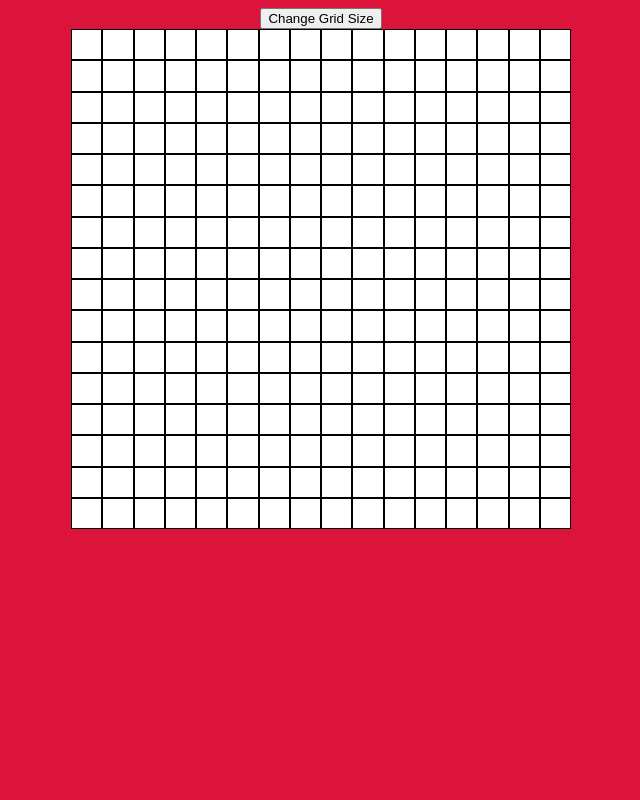
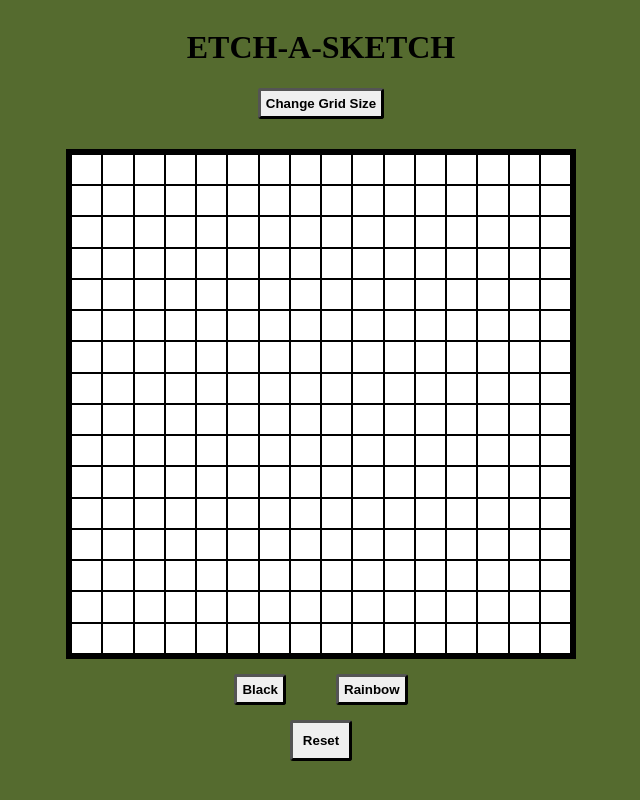
Before and after one commit to typiwo/etch-a-sketch, a plain HTML site: page index.html in a window 1280 px wide. Shown: the whole page, without its empty margins (319-959 px from the left). Drawn offline with Linux system fonts and the light colour scheme.

Commit message:
Added rainbow color and reset button

```diff
--- a/index.html
+++ b/index.html
@@ -8,11 +8,25 @@
     <link rel="stylesheet" href="style.css"/>
 </head>
 <body>
+    <!--Title-->
+    <div class="title">
+        <h1>ETCH-A-SKETCH</h1>
+    </div>
+
     <!--Create button to prompt user for grid size-->
     <button id="grid-size-button">Change Grid Size</button>
+
     <!--Create div to contain the grid-->
-    <div class="grid-container">
+    <div class="grid-container"></div>
+
+    <!--Create div to hold black/rainbow color buttons-->
+    <div class="color-button-container">
+        <button id="black-button">Black</button>
+        <button id="rainbow-button">Rainbow</button>
     </div>
+
+    <!--Create reset button-->
+    <button id="reset-button">Reset</button>
 
 
 
--- a/script.js
+++ b/script.js
@@ -38,8 +38,21 @@ function drawInBlack() {
     gridBoxes.forEach((gridBox) => {
     gridBox.addEventListener('mouseover', function(e) {
         e.target.style.background = "black";
+        e.target.style.cursor = "crosshair";
     });
     });
+}
+
+// Create function to draw in rainbow colors
+function drawInRainbow() {
+    const gridBoxes = document.querySelectorAll('.grid-box');
+    gridBoxes.forEach((gridBox) => {
+        gridBox.addEventListener('mouseover', function(e) {
+            const randomColor = Math.floor(Math.random()*16777215).toString(16);
+            e.target.style.background = "#" + randomColor;
+            e.target.style.cursor = "crosshair";
+        })
+    })
 }
 
 // Initialize grid with 16x16 and black color
@@ -53,6 +66,32 @@ initializeGrid();
 
 // When button is cliked, prompt for new grid size
 gridSizeButton.onclick = function() {
-    gridSize = window.prompt('What size grid would you like?');
+    gridSize = window.prompt('Select grid size:');
     createGrid(gridSize);
+    drawInBlack();
 };
+
+// Add functionality for color changing buttons
+const blackButton = document.querySelector('#black-button');
+const rainbowButton = document.querySelector('#rainbow-button');
+
+blackButton.onclick = function () {
+    drawInBlack();
+}
+rainbowButton.onclick = function () {
+    drawInRainbow();
+}
+
+// Add reset button functionality
+function resetGrid() {
+    const gridBoxes = document.querySelectorAll('.grid-box');
+    gridBoxes.forEach((gridBox) => {
+        gridBox.style.backgroundColor = "white";
+    })
+}
+
+const resetButton = document.querySelector('#reset-button');
+
+resetButton.onclick = function () {
+    resetGrid();
+}
--- a/style.css
+++ b/style.css
@@ -1,10 +1,24 @@
 /* Entire webpage */
 body {
-    background-color:crimson;
+    background-color:darkolivegreen;
     display: flex;
     justify-content: center;
     align-items: center;
     flex-direction: column;
+}
+
+/* Grid size button */
+#grid-size-button {
+    padding: 5px;
+    margin-bottom: 30px;
+    border-radius: 3px;
+    border-width: 3px;
+    font-weight: bold;
+}
+
+#grid-size-button:hover {
+    background-color:darkgrey;
+    cursor: pointer;
 }
 
 /* Grid */
@@ -12,10 +26,46 @@ body {
     display: grid;
     width: 500px;
     height: 500px;
+    border: 5px solid black;
 }
 
 .grid-box {
     background-color: white;
     border: 1px solid black;
+    padding: 1px;
+}
+
+/* Color buttons */
+.color-button-container {
+    display: flex;
+    margin-top: 15px;
+    justify-content: center;
+    align-items: center;
+    gap: 50px;
+}
+
+.color-button-container > button {
     padding: 5px;
+    border-radius: 3px;
+    border-width: 3px;
+    font-weight: bold;
 }
+
+.color-button-container > button:hover {
+    background-color: darkgrey;
+    cursor: pointer;
+}
+
+/* Reset button */
+#reset-button {
+    margin-top: 15px;
+    padding: 10px;
+    border-radius: 3px;
+    border-width: 3px;
+    font-weight: bold;
+}
+
+#reset-button:hover {
+    background-color: darkgrey;
+    cursor: pointer;
+}
```
